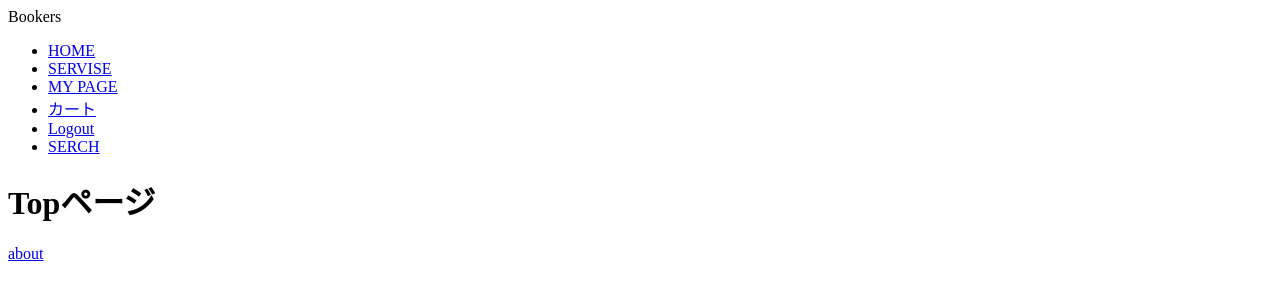
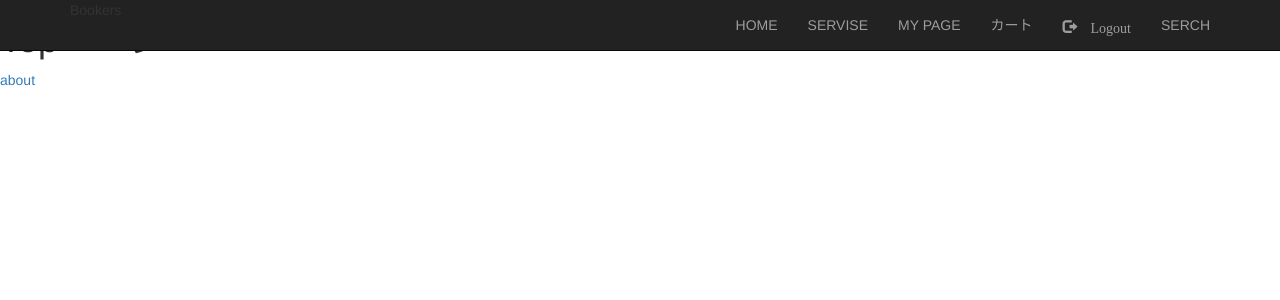
Before and after one commit to 1810-next-innovation/muse, a Rails app: page / in a window 1280 px wide. Shown: the top 300 px of the page. Run offline with Rails 7, Linux system fonts and the light colour scheme; the visitor is signed in with stand-in values (Sample User, id 1); style sheets or scripts are compiled from the project's sources; some libraries are stand-ins or nearby versions.

Commit message:
Add gem(bootstrap)

```diff
--- a/app/assets/javascripts/application.js
+++ b/app/assets/javascripts/application.js
@@ -12,3 +12,6 @@
 //
 //= require rails-ujs
   //= require turbolinks
+  //= require jquery
+  //= require bootstrap-sprockets
+  //= require_tree .
--- a/app/assets/stylesheets/application.scss
+++ b/app/assets/stylesheets/application.scss
@@ -13,3 +13,5 @@
  *= require_tree .
  *= require_self
  */
+ @import "bootstrap-sprockets";
+ @import "bootstrap";
```
